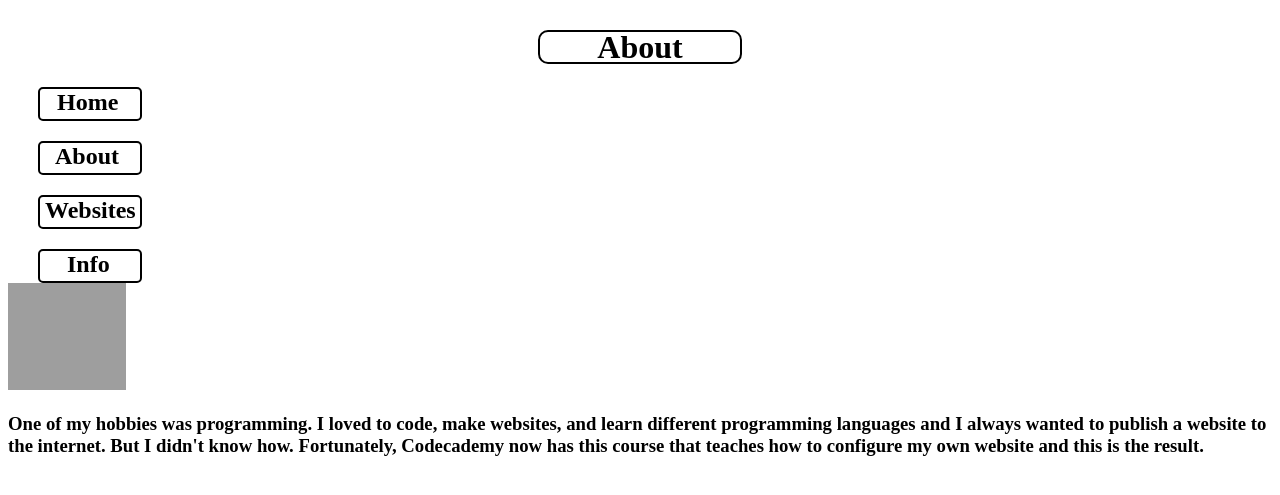
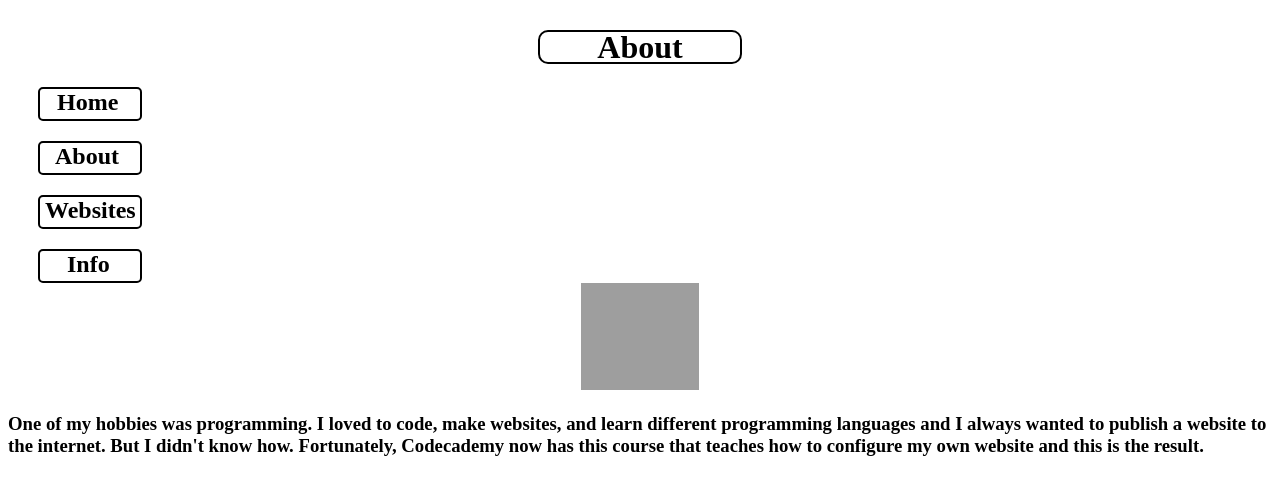
Before and after one commit to mathmaniac88/mathmaniac88.github.io, a Jekyll site: the page about.html, which Jekyll copies as it is, in a window 1280 px wide. Shown: the top 495 px of the page. Built offline with Jekyll 4.4.1, drawn with Linux system fonts in a browser that asks for light colours; grey boxes are pictures that could not be loaded.

Commit message:
Update about.html

```diff
--- a/about.html
+++ b/about.html
@@ -12,7 +12,7 @@
   <div class="nav"><a href="/websites.html"><h1 id="nav-websites">Websites</h1></a></div>
   <div class="nav"><a href="/info.html"><h1 id="nav-info">Info</h1></a></div>
 </nav>
-<img src="http://blogs.norman.com/wp-content/uploads/2014/06/icognito-browsing.jpg" style="width:118px;height:107px"/>
+<center><img src="http://blogs.norman.com/wp-content/uploads/2014/06/icognito-browsing.jpg" style="width:118px;height:107px"/></center>
 <h3>One of my hobbies was programming. I loved to code, make websites, and learn different programming languages and I always wanted to publish a website to the internet. But I didn't know how. Fortunately, Codecademy now has this course that teaches how to configure my own website and this is the result.</h3>
 <style>
 div{
```
